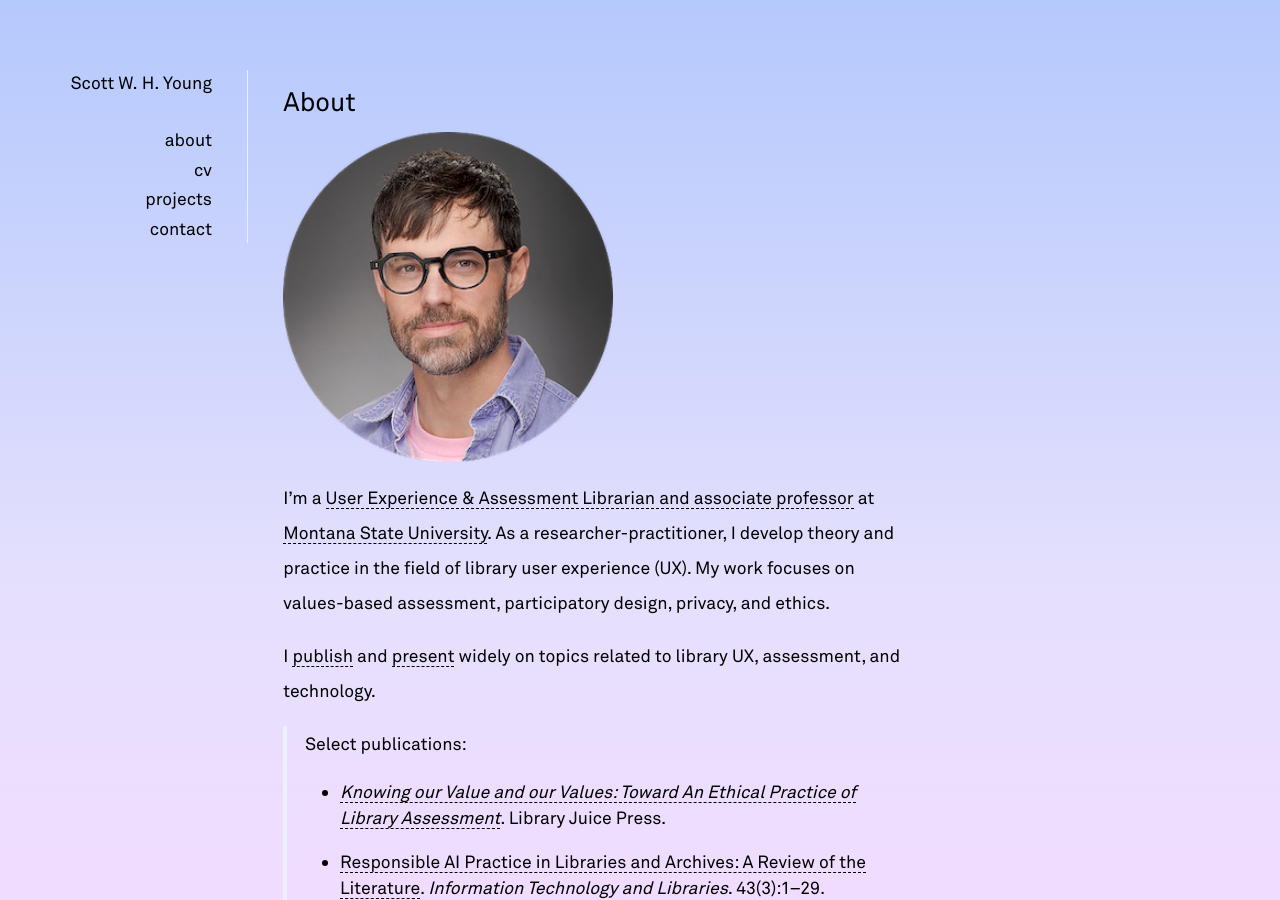
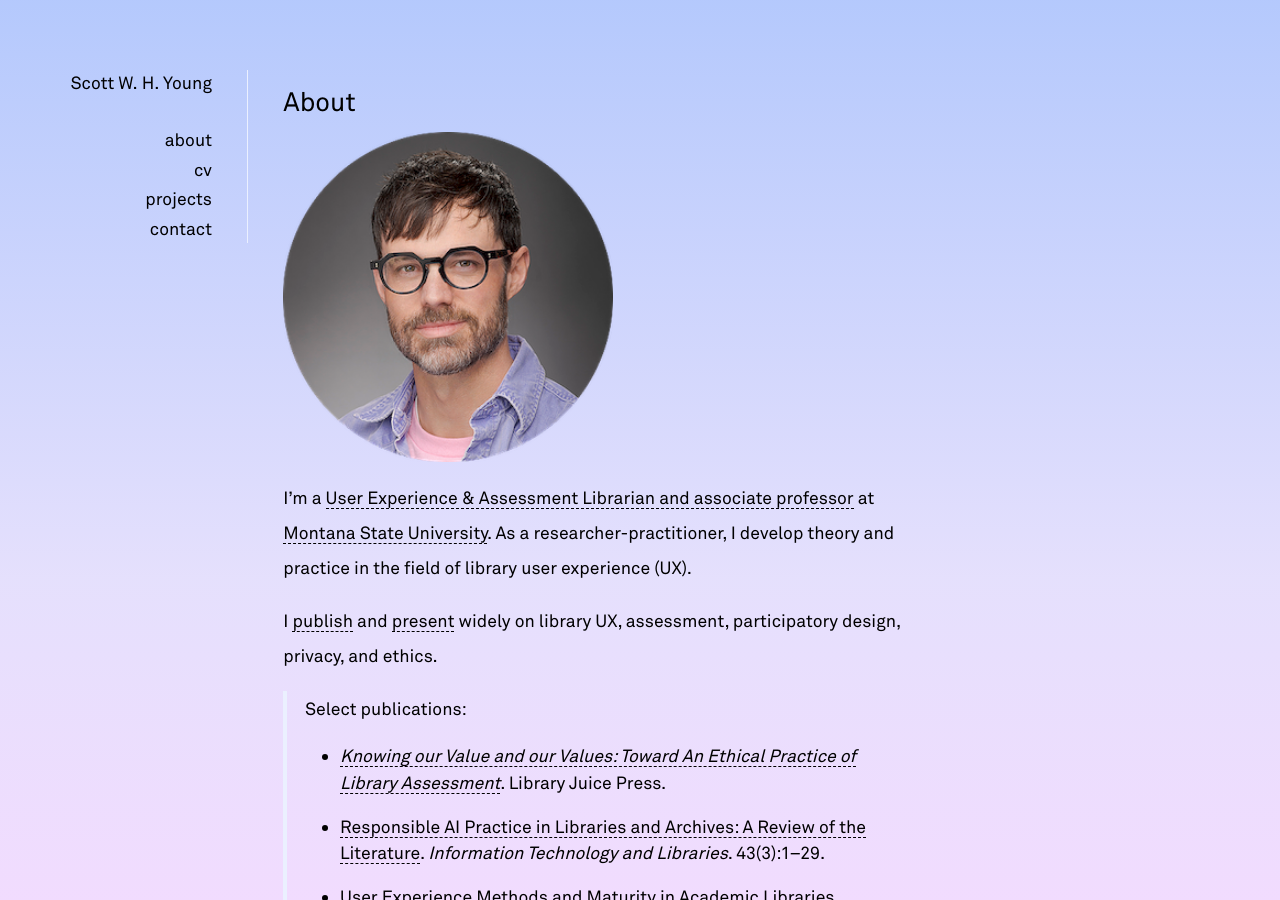
Before and after one commit to swyoung/swyoung.github.io, a Jekyll site: the page built from _pages/about.md, in a window 1280 px wide and 900 px high. Built offline with Jekyll 4.4.1, drawn with Linux system fonts in a browser that asks for light colours; nearby versions of some CDN libraries; a style sheet for code colours, icons or effects is not loaded.

Commit message:
Update about.md
refined language

```diff
--- a/_pages/about.md
+++ b/_pages/about.md
@@ -8,9 +8,9 @@ description: Professional bio for Scott W. H. Young, UX & Assessment Librarian a
 
 ![profile image](../assets/img/profile_circle_small.png)
 
-I’m a [User Experience & Assessment Librarian and associate professor](https://www.lib.montana.edu/directory/1524782/scott-w.-h.-young) at [Montana State University](https://www.montana.edu). As a researcher-practitioner, I develop theory and practice in the field of library user experience (UX). My work focuses on values-based assessment, participatory design, privacy, and ethics.
+I’m a [User Experience & Assessment Librarian and associate professor](https://www.lib.montana.edu/directory/1524782/scott-w.-h.-young) at [Montana State University](https://www.montana.edu). As a researcher-practitioner, I develop theory and practice in the field of library user experience (UX).
 
-I [publish](/cv#publications) and [present](/cv#presentations) widely on topics related to library UX, assessment, and technology.
+I [publish](/cv#publications) and [present](/cv#presentations) widely on library UX, assessment, participatory design, privacy, and ethics.
 
 >Select publications:
 - <em><a href="https://litwinbooks.com/books/knowing-our-value-and-our-values/">Knowing our Value and our Values: Toward An Ethical Practice of Library Assessment</a></em>. Library Juice Press.
```
